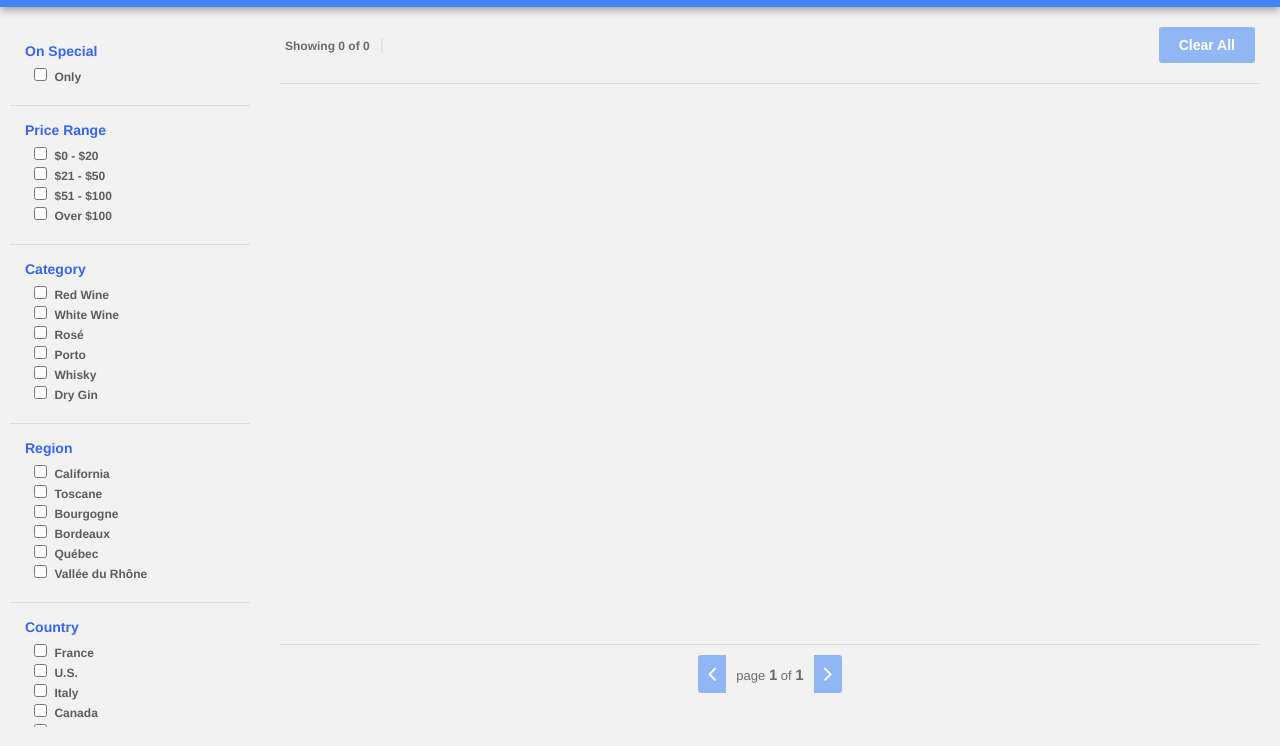
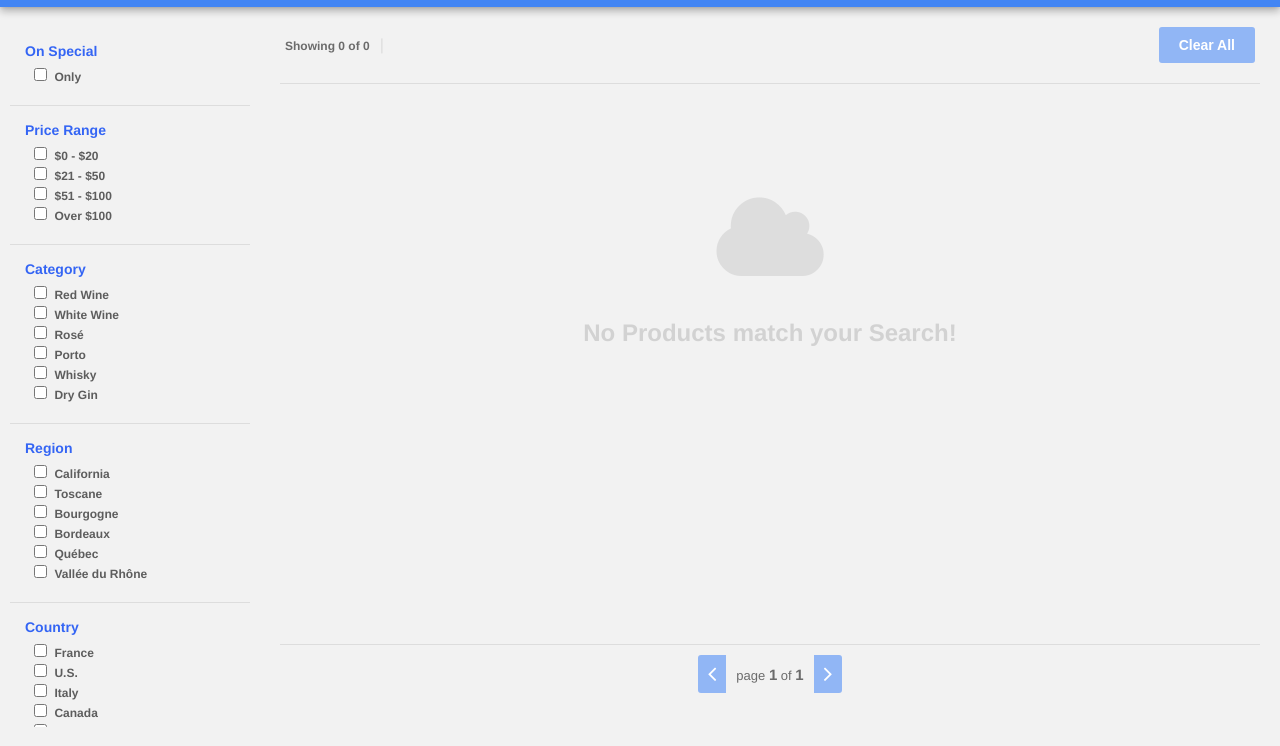
Before and after one commit to derek-meulmeester/coveo-saq-search, a website: page app/index.html in a window 1280 px wide. Shown: the part 54-800 px from the top of the page. Drawn offline with nearby package versions, Linux system fonts and the light colour scheme; some packages are replaced by stand-ins of ours; files that its build step writes are made by us from their sources; no server answers.

Commit message:
Adds message for no search results

```diff
--- a/app/scss/components/_product-list.scss
+++ b/app/scss/components/_product-list.scss
@@ -57,3 +57,18 @@
 .checkbox-label {
     font-size: 12px;
 }
+
+.product-list-empty {
+    text-align: center;
+    width: 100%;
+    padding: 100px;
+
+    h1 {
+        color: #DDD;
+        font-size: 100px;
+        margin: 0;
+    }
+    h2 {
+        color: #d2d2d2;
+    }
+}
--- a/coveo-saq-search/css/saqs.css
+++ b/coveo-saq-search/css/saqs.css
@@ -204,6 +204,17 @@ body {
 .checkbox-label {
   font-size: 12px; }
 
+.product-list-empty {
+  text-align: center;
+  width: 100%;
+  padding: 100px; }
+  .product-list-empty h1 {
+    color: #DDD;
+    font-size: 100px;
+    margin: 0; }
+  .product-list-empty h2 {
+    color: #d2d2d2; }
+
 .breadcrumb-container {
   padding: 20px 5px;
   display: flex;
--- a/coveo-saq-search/templates/directives/product-list.html
+++ b/coveo-saq-search/templates/directives/product-list.html
@@ -14,5 +14,9 @@
                 <p class="product-notes">{{ product.raw.tpnotededegustation || product.excerpt.split('...')[0] }}</p>
             </div>
         </div>
+        <div ng-if="!products.length" class="product-list-empty">
+            <h1><i class="fa fa-cloud"></i></h1>
+            <h2>No Products match your Search!</h2>
+        </div>
     </div>
 </div>
```
Also changed, not shown: app/templates/directives/product-list.html (+4 -0 lines), coveo-saq-search/css/saqs.min.css.
